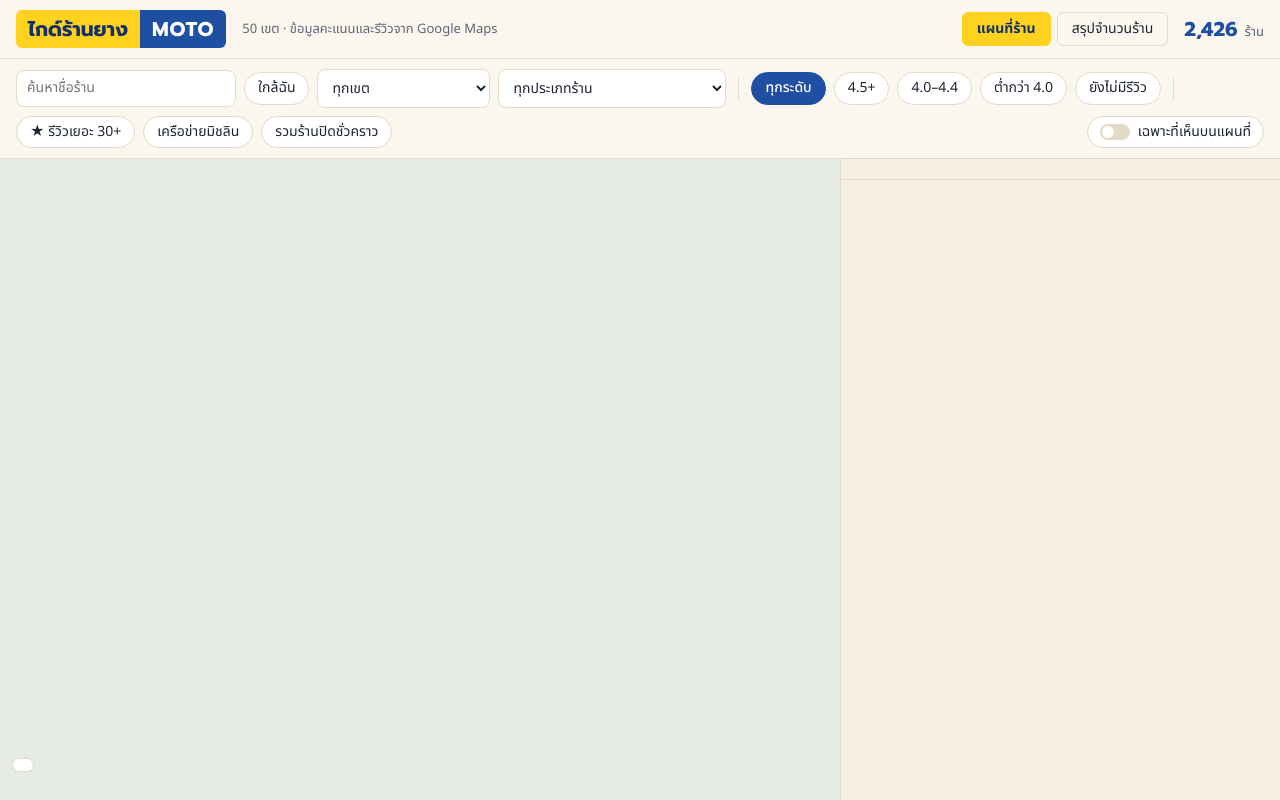
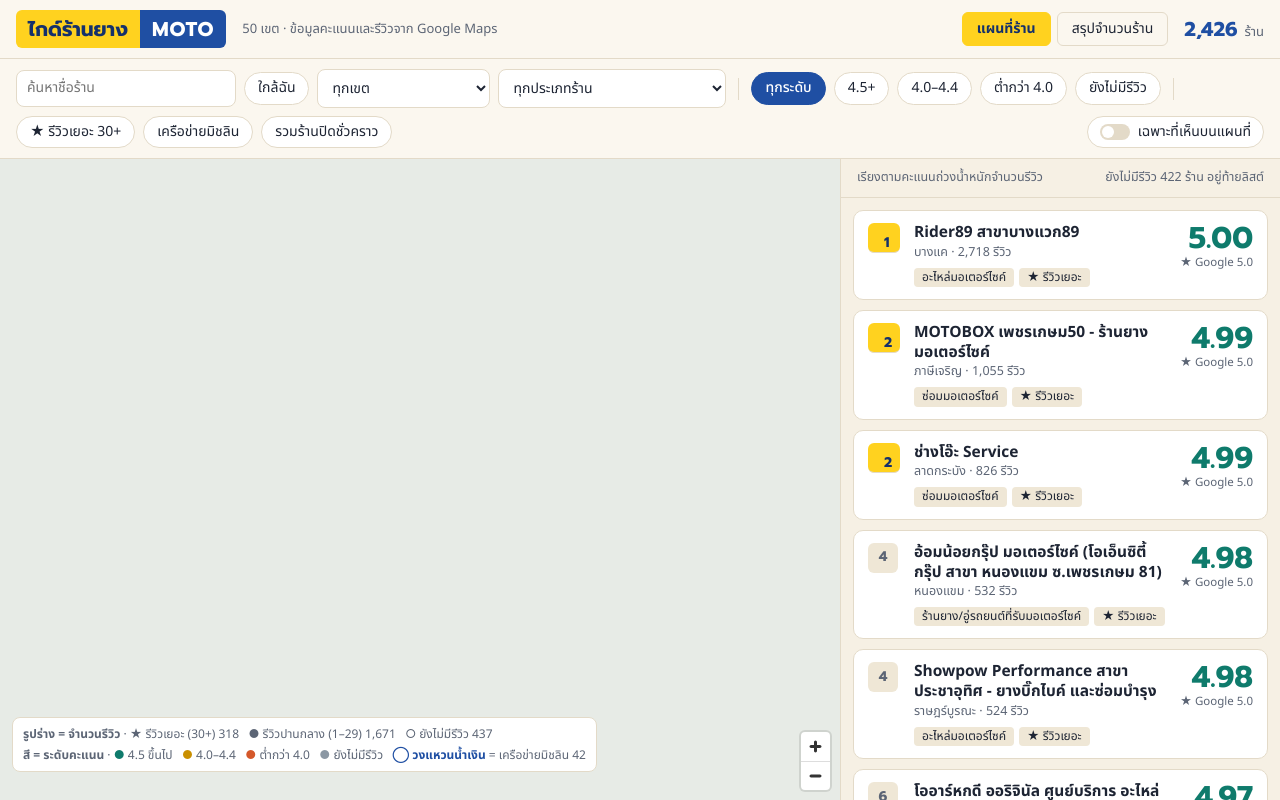
Before and after one commit to asanvises-oss/2W-Map, a plain HTML site: page index.html in a window 1280 px wide. Drawn offline with Linux system fonts and the light colour scheme; files that its build step writes are made by us from their sources; no server answers.

Commit message:
Update index.html

```diff
--- a/index.html
+++ b/index.html
@@ -7,7 +7,7 @@
 <meta name="description" content="แผนที่ร้านที่เปลี่ยนยางมอเตอร์ไซค์ได้ในกรุงเทพฯ จัดอันดับด้วยคะแนนและรีวิวจาก Google Maps">
 <link rel="preconnect" href="https://fonts.googleapis.com">
 <link href="https://fonts.googleapis.com/css2?family=Noto+Sans+Thai:wght@400;500;700&family=Prompt:wght@500;700&display=swap" rel="stylesheet">
-<link rel="stylesheet" href="vendor/maplibre-gl.css">
+<link rel="stylesheet" href="maplibre-gl.css">
 <link rel="stylesheet" href="style.css">
 </head>
 <body>
@@ -48,7 +48,7 @@
   </section>
   <section id="sum"></section>
 </main>
-<script src="vendor/maplibre-gl.js"></script>
+<script src="maplibre-gl.js"></script>
 <script src="data.js"></script>
 <script src="app.js"></script>
 </body>
```
